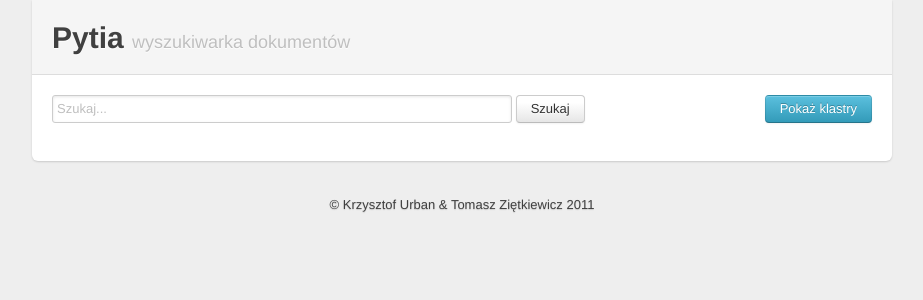
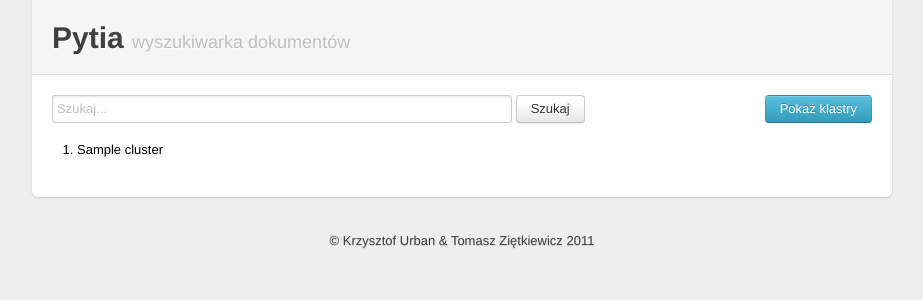
Before and after one commit to powerllamas/EZI, a Flask app: template templates/clusters.html in a window 1280 px wide. Shown: the top 300 px of the page, without its empty margins (178-1101 px from the left). Run offline with Flask 2, Linux system fonts and the light colour scheme; the template is opened without the code that fills it: most values are stand-ins (such as "Sample title", 1, 10 or a date in 2020); parts of the project's set-up code (start-up, migrations or seed data) failed here and were passed over.

Commit message:
ids in clusters to documents

```diff
--- a/server.py
+++ b/server.py
@@ -51,7 +51,10 @@ def guesses():
 
 @app.route('/clusters')
 def clusters():
-    return render_template('clusters.html')
+    clusters = tfidf.group_kmeans(9, 10)
+    enhanced_clusters = [[documents[doc_id] for doc_id in cluster]
+            for cluster in clusters]
+    return render_template('clusters.html', clusters=enhanced_clusters)
 
 if __name__ == '__main__':
     port = int(os.environ.get("PORT", 5000))
--- a/templates/clusters.html
+++ b/templates/clusters.html
@@ -1,3 +1,8 @@
 {% extends "base.html" %}
 {% block body %}
+  <ol>
+    {% for cluster in clusters %}
+    <li>{{ cluster }}</li>
+    {% endfor %}
+  </ol>
 {% endblock %}
```
